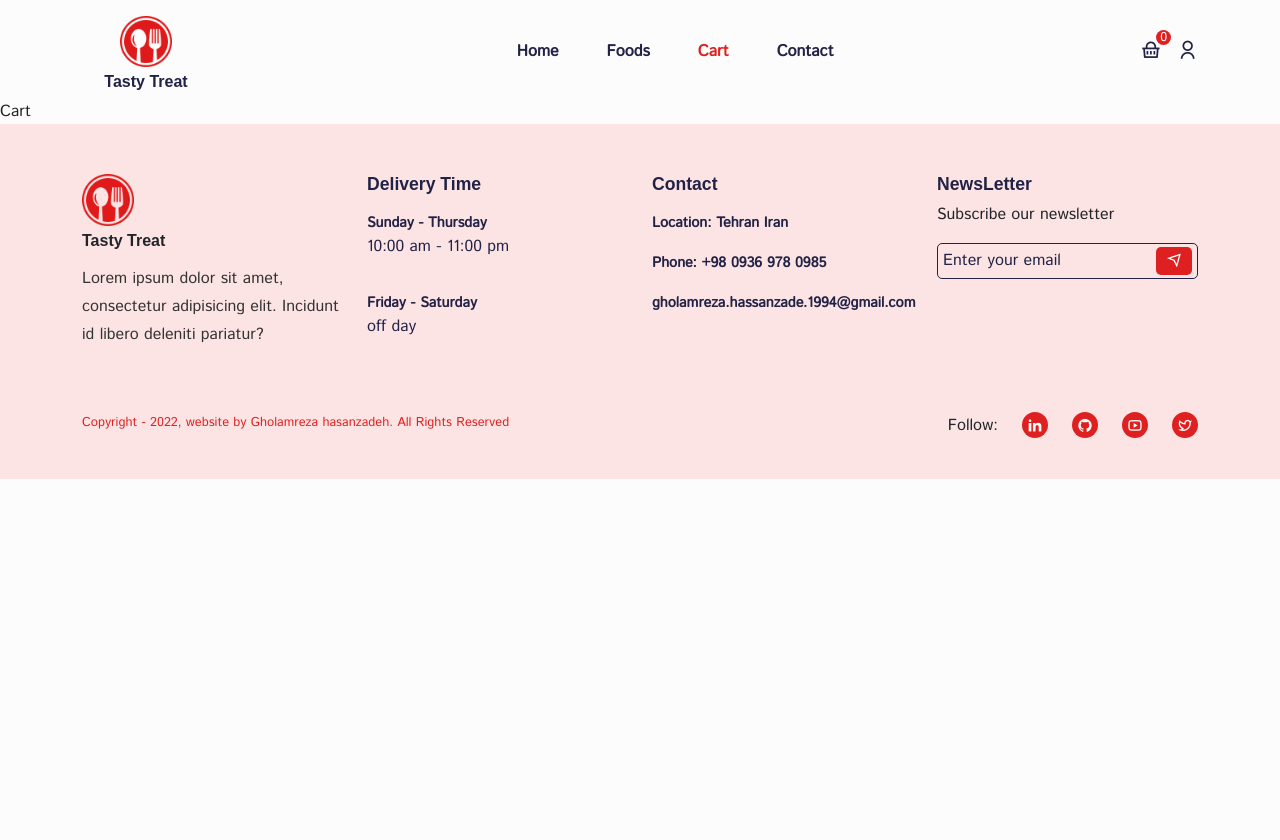
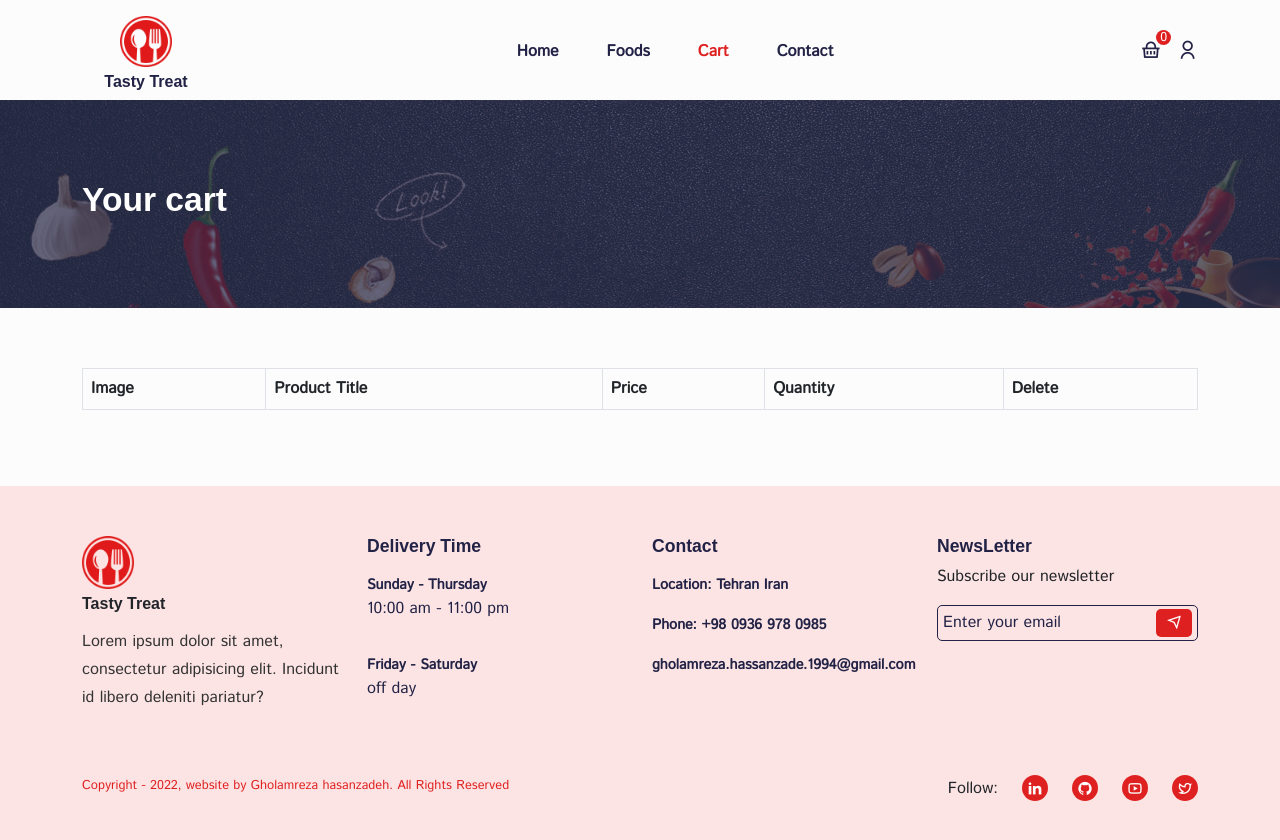
Before and after one commit to gholamreza-hasnzade/Reactjs-food-App-redux-toolkit, a React (Create React App) app: page /cart in a window 1280 px wide. Before the commit the page ends 800 px from the top, so only its background shows below. Built offline with nearby package versions, Linux system fonts and the light colour scheme; a web font is replaced by a local one.

Commit message:
cart page cart

```diff
--- a/src/pages/cart/Cart.jsx
+++ b/src/pages/cart/Cart.jsx
@@ -1,9 +1,35 @@
-import React from 'react'
+import React from "react";
+import { useSelector } from "react-redux";
+import { Container, Row, Col } from "reactstrap";
+
+import { CommonSection } from "../../components/UI";
+import Helmet from "../../components/helmet/Helmet";
 
 const Cart = () => {
   return (
-    <div>Cart</div>
-  )
-}
+    <Helmet title={"cart"}>
+      <CommonSection title={"Your cart"} />
+      <section>
+        <Container>
+          <Row>
+            <Col lg="12">
+              <table className="table table-bordered">
+                <thead>
+                  <tr>
+                    <th>Image</th>
+                    <th>Product Title</th>
+                    <th>Price</th>
+                    <th>Quantity</th>
+                    <th>Delete</th>
+                  </tr>
+                </thead>
+              </table>
+            </Col>
+          </Row>
+        </Container>
+      </section>
+    </Helmet>
+  );
+};
 
-export default Cart
+export default Cart;
```
Also changed, not shown: src/pages/cart/cart.css (added).
